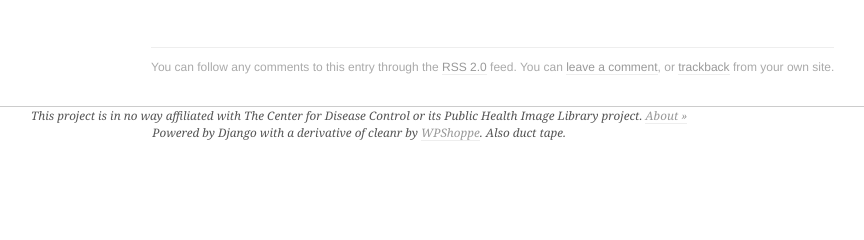
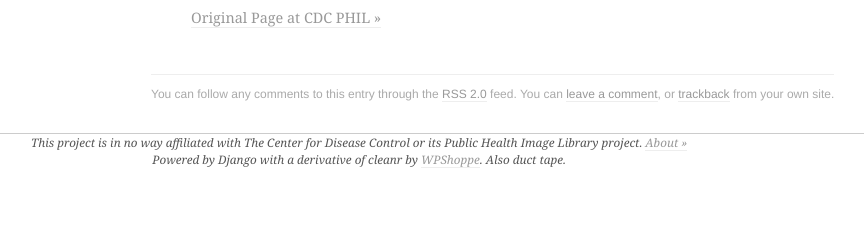
Before and after one commit to gameguy43/publish_cdc_phil_django, a Python web app: template mysite/templates/image.html in a window 1280 px wide. Shown: the part 312-552 px from the top of the page, without its empty margins (9-873 px from the left). Run offline with Jinja, Linux system fonts and the light colour scheme; the template is opened without the code that fills it, so the values that code supplies are empty.

Commit message:
image pages now link to the original cdc phil page

```diff
--- a/mysite/templates/image.html
+++ b/mysite/templates/image.html
@@ -103,6 +103,10 @@
 </div>
 {% endif %}
 
+<p class="datapoint">
+<a href=" http://phil.cdc.gov/phil/details.asp?pid={{image.id}}">Original Page at CDC PHIL &raquo;</a>
+
+</p>
 
 
 </div>
```
